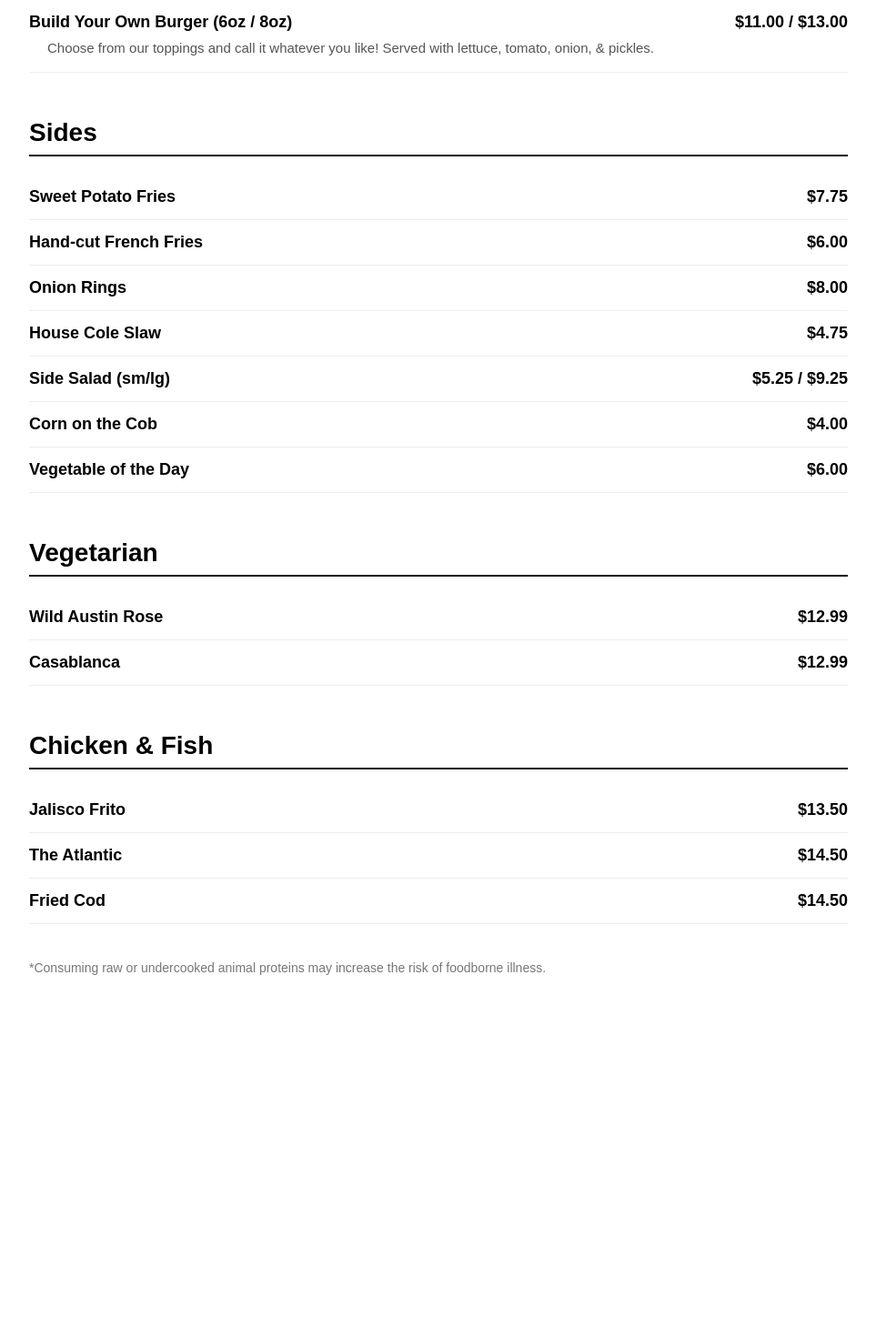
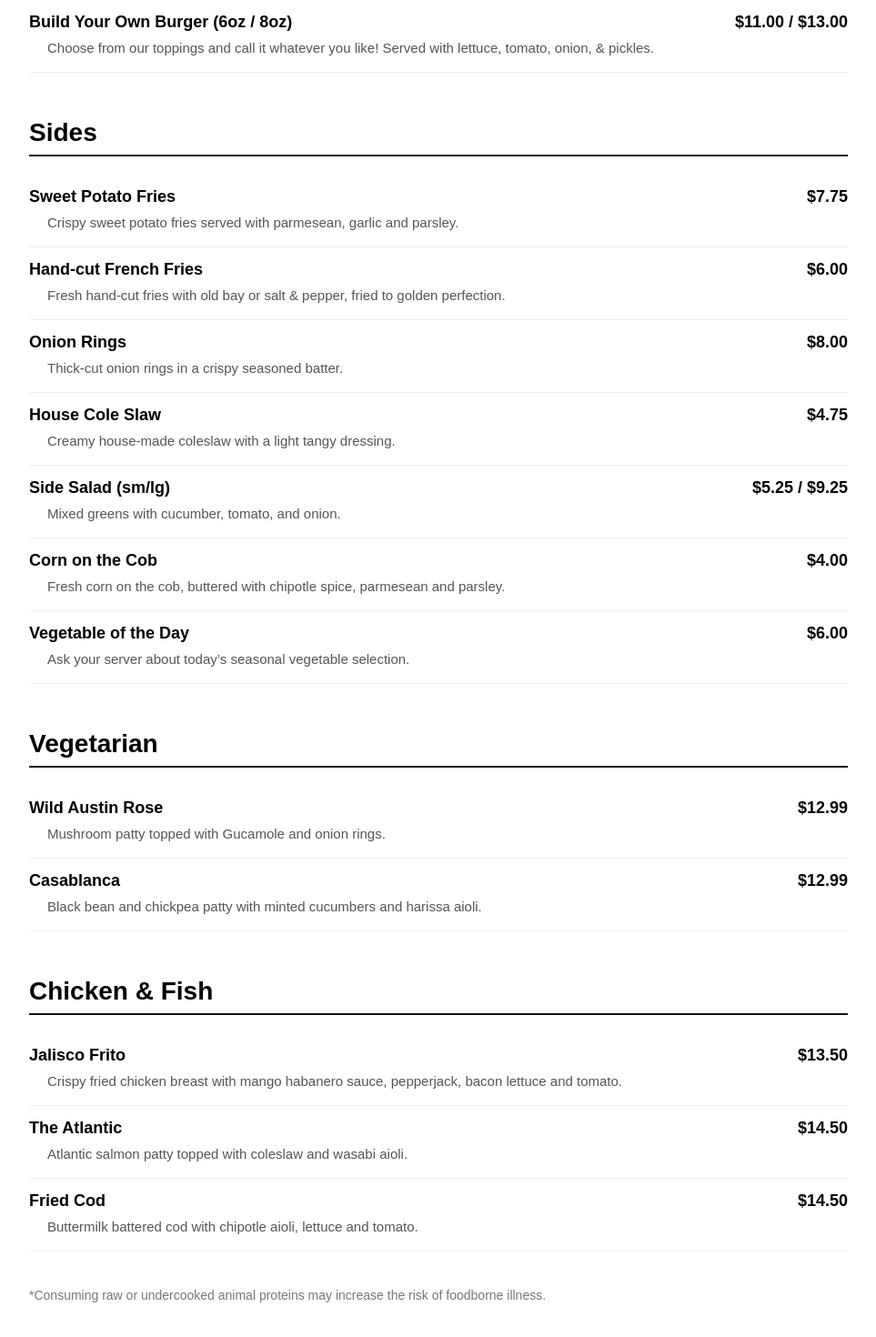
Before and after one commit to Bigboarddc/bigboarddc-website, a Next.js app: page /menu in a window 1280 px wide. Shown: the part 2781-4251 px from the top of the page at 91% size, without its empty margins (158-1121 px from the left). Before the commit the page ends 3907 px from the top, so only its background shows below. Built offline with nearby package versions, Linux system fonts and the light colour scheme.

Commit message:
Update page.tsx

```diff
--- a/app/menu/page.tsx
+++ b/app/menu/page.tsx
@@ -199,29 +199,77 @@ export default function MenuPage() {
           description="Choose from our toppings and call it whatever you like! Served with lettuce, tomato, onion, & pickles."
         />
 
-       {/* SIDES */}
+               {/* SIDES */}
         <h2 style={sectionHeader}>Sides</h2>
 
-        <MenuItem name="Sweet Potato Fries" price="$7.75" />
-        <MenuItem name="Hand-cut French Fries" price="$6.00" />
-        <MenuItem name="Onion Rings" price="$8.00" />
-        <MenuItem name="House Cole Slaw" price="$4.75" />
-        <MenuItem name="Side Salad (sm/lg)" price="$5.25 / $9.25" />
-        <MenuItem name="Corn on the Cob" price="$4.00" />
-        <MenuItem name="Vegetable of the Day" price="$6.00" />
+        <MenuItem
+          name="Sweet Potato Fries"
+          price="$7.75"
+          description="Crispy sweet potato fries served with parmesean, garlic and parsley."
+        />
+        <MenuItem
+          name="Hand-cut French Fries"
+          price="$6.00"
+          description="Fresh hand-cut fries with old bay or salt & pepper, fried to golden perfection."
+        />
+        <MenuItem
+          name="Onion Rings"
+          price="$8.00"
+          description="Thick-cut onion rings in a crispy seasoned batter."
+        />
+        <MenuItem
+          name="House Cole Slaw"
+          price="$4.75"
+          description="Creamy house-made coleslaw with a light tangy dressing."
+        />
+        <MenuItem
+          name="Side Salad (sm/lg)"
+          price="$5.25 / $9.25"
+          description="Mixed greens with cucumber, tomato, and onion."
+        />
+        <MenuItem
+          name="Corn on the Cob"
+          price="$4.00"
+          description="Fresh corn on the cob, buttered with chipotle spice, parmesean and parsley."
+        />
+        <MenuItem
+          name="Vegetable of the Day"
+          price="$6.00"
+          description="Ask your server about today’s seasonal vegetable selection."
+        />
 
         {/* VEGETARIAN */}
         <h2 style={sectionHeader}>Vegetarian</h2>
 
-        <MenuItem name="Wild Austin Rose" price="$12.99" />
-        <MenuItem name="Casablanca" price="$12.99" />
+        <MenuItem
+          name="Wild Austin Rose"
+          price="$12.99"
+          description="Mushroom patty topped with Gucamole and onion rings."
+        />
+        <MenuItem
+          name="Casablanca"
+          price="$12.99"
+          description="Black bean and chickpea patty with minted cucumbers and harissa aioli."
+        />
 
         {/* CHICKEN & FISH */}
         <h2 style={sectionHeader}>Chicken & Fish</h2>
 
-        <MenuItem name="Jalisco Frito" price="$13.50" />
-        <MenuItem name="The Atlantic" price="$14.50" />
-        <MenuItem name="Fried Cod" price="$14.50" />
+        <MenuItem
+          name="Jalisco Frito"
+          price="$13.50"
+          description="Crispy fried chicken breast with mango habanero sauce, pepperjack, bacon lettuce and tomato."
+        />
+        <MenuItem
+          name="The Atlantic"
+          price="$14.50"
+          description="Atlantic salmon patty topped with coleslaw and wasabi aioli."
+        />
+        <MenuItem
+          name="Fried Cod"
+          price="$14.50"
+          description="Buttermilk battered cod with chipotle aioli, lettuce and tomato."
+        />
 
         <p style={{ marginTop: "40px", fontSize: "14px", color: "#777" }}>
           *Consuming raw or undercooked animal proteins may increase the risk
```
